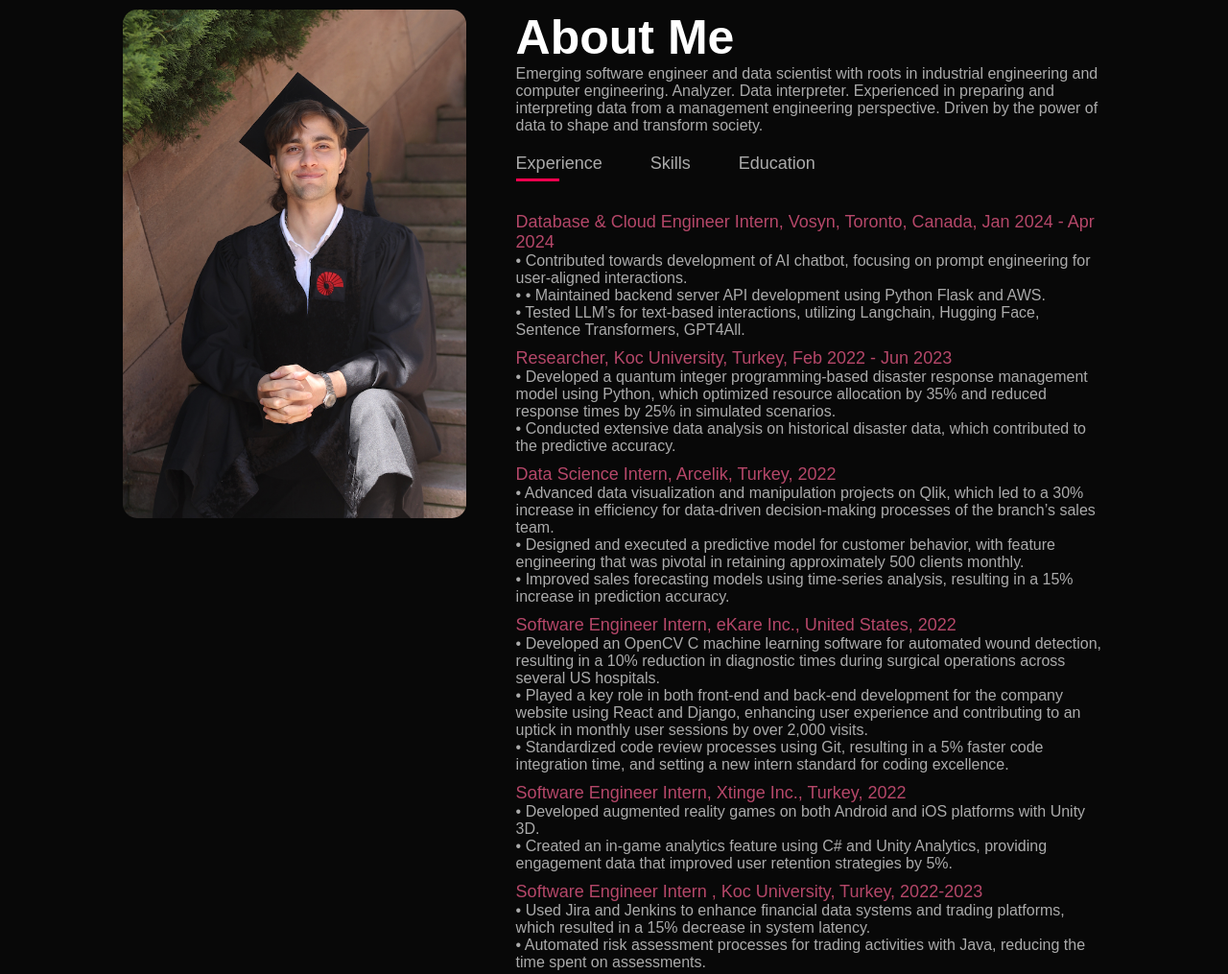
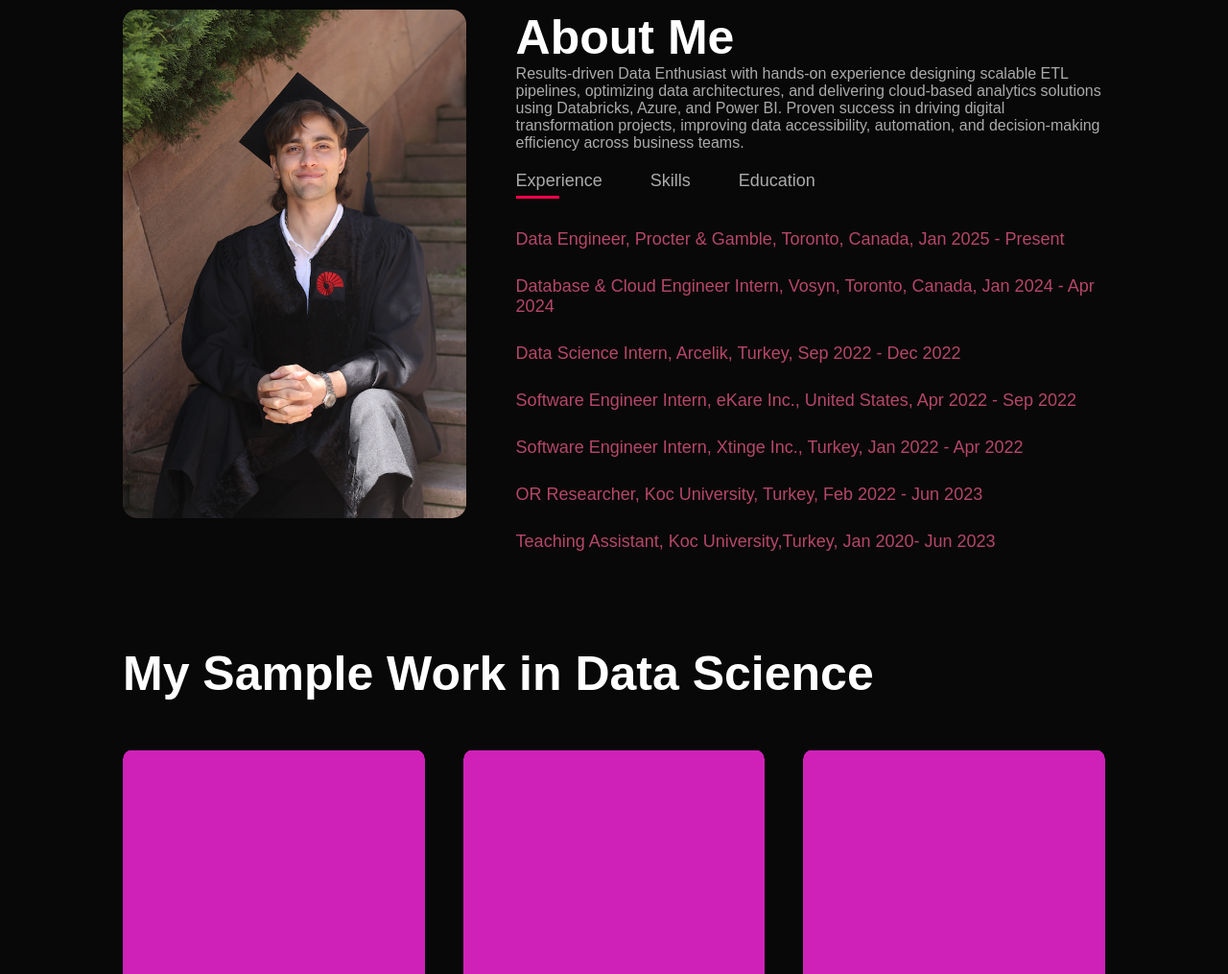
Before and after one commit to brdrbr/website, a plain HTML site: page index.html in a window 1280 px wide. Shown: the part 800-1815 px from the top of the page at 96% size. Drawn offline with Linux system fonts and the light colour scheme.

Commit message:
Update index.html

```diff
--- a/index.html
+++ b/index.html
@@ -28,7 +28,7 @@
             <i class="fa-solid fa-bars" onclick="openmenu()"></i>
         </nav>
         <div class="header-text">
-            <p>Software Engineer & Data Scientist</p>
+            <p>Data Engineer & Data Scientist</p>
             <h1>Hi, I'm Berke <span>Derin</span> Berktay</h1>
         </div>
     </div>
@@ -42,11 +42,9 @@
             </div>
             <div class="about-col-2">
                 <h1 class="sub-title">About Me</h1>
-                <p>Emerging software engineer and data scientist with roots
-                    in industrial engineering and computer engineering.
-                    Analyzer. Data interpreter. Experienced in preparing and
-                    interpreting data from a management engineering perspective.
-                    Driven by the power of data to shape and transform society.
+                <p>Results-driven Data Enthusiast with hands-on experience designing scalable ETL pipelines, optimizing data architectures,
+                    and delivering cloud-based analytics solutions using Databricks, Azure, and Power BI. Proven success in driving digital
+                    transformation projects, improving data accessibility, automation, and decision-making efficiency across business teams.
                 </p>
                 <div class="tab-titles">
                     <p class="tab-links active-link" onclick="opentab('skills')">Experience</p>
@@ -55,28 +53,19 @@
                 </div>
                 <div class="tab-contents active-tab" id="skills">
                     <ul>
-                            <li><span>Database & Cloud Engineer Intern, Vosyn, Toronto, Canada, Jan 2024 - Apr 2024</span><br>•	Contributed towards development of AI chatbot, focusing on prompt engineering for user-aligned interactions.<br>
-                                •	•	Maintained backend server API development using Python Flask and AWS.<br>
-                                •	Tested LLM’s for text-based interactions, utilizing Langchain, Hugging Face, Sentence Transformers, GPT4All.
+                             <li><span>Data Engineer, Procter & Gamble, Toronto, Canada, Jan 2025 - Present</span><br><br>
                                 </li>
-                            <li><span>Researcher, Koc University, Turkey, Feb 2022 - Jun 2023</span><br>•	Developed a quantum integer programming-based disaster response management model using Python, which optimized resource allocation by 35% and reduced response times by 25% in simulated scenarios.<br>
-                                •	Conducted extensive data analysis on historical disaster data, which contributed to the predictive accuracy.
+                            <li><span>Database & Cloud Engineer Intern, Vosyn, Toronto, Canada, Jan 2024 - Apr 2024</span><br><br>
                                 </li>
-                            <li><span>Data Science Intern, Arcelik, Turkey, 2022</span><br>•    Advanced data visualization and manipulation projects on Qlik, which led to a 30% increase in efficiency for data-driven decision-making processes of the branch’s sales team.<br>
-                                •	Designed and executed a predictive model for customer behavior, with feature engineering that was pivotal in retaining approximately 500 clients monthly.<br>
-                                •	Improved sales forecasting models using time-series analysis, resulting in a 15% increase in prediction accuracy.
+                            <li><span>Data Science Intern, Arcelik, Turkey, Sep 2022 - Dec 2022</span><br><br>
                                 </li>
-                            <li><span>Software Engineer Intern, eKare Inc., United States, 2022</span><br>•    Developed an OpenCV C machine learning software for automated wound detection, resulting in a 10% reduction in diagnostic times during surgical operations across several US hospitals.<br>
-                                •	Played a key role in both front-end and back-end development for the company website using React and Django, enhancing user experience and contributing to an uptick in monthly user sessions by over 2,000 visits.<br>
-                                •	Standardized code review processes using Git, resulting in a 5% faster code integration time, and setting a new intern standard for coding excellence.
+                            <li><span>Software Engineer Intern, eKare Inc., United States, Apr 2022 - Sep 2022</span><br><br>
                                 </li>
-                            <li><span>Software Engineer Intern, Xtinge Inc., Turkey, 2022</span><br>•	Developed augmented reality games on both Android and iOS platforms with Unity 3D.<br>
-                                •	Created an in-game analytics feature using C# and Unity Analytics, providing engagement data that improved user retention strategies by 5%.
+                            <li><span>Software Engineer Intern, Xtinge Inc., Turkey, Jan 2022 - Apr 2022</span><br><br>
                                 </li>
-                            <li><span>Software Engineer Intern , Koc University, Turkey, 2022-2023</span><br>•	Used Jira and Jenkins to enhance financial data systems and trading platforms, which resulted in a 15% decrease in system latency.<br>
-                                •	Automated risk assessment processes for trading activities with Java, reducing the time spent on assessments.
+                            <li><span>OR Researcher, Koc University, Turkey, Feb 2022 - Jun 2023</span><br><br>
                                 </li>
-                            <li><span>Teaching Assistant, Koc University,Turkey, Jan 2020- Jun 2023</span><br>•    Held lectures for the Introduction to Programming with Python Course.
+                            <li><span>Teaching Assistant, Koc University,Turkey, Jan 2020- Jun 2023</span><br><br>
                                 </li>
                     </ul>
                 </div>
@@ -108,11 +97,9 @@
                             </li>
                         <li><span>Bachelor of Science (BSc) 2019-2023</span><br>Major: Computer Engineering<br>
                             Faculty of Engineering, Koc University<br>
-                            GPA: 3.21
                         </li>
                         <li><span>Bachelor of Science (BSc) 2019-2023</span><br>Major: Industrial Engineering<br>
                             Faculty of Engineering, Koc University<br>
-                            GPA: 3.21
                         </li>
                     </ul>
                 </div>
```
